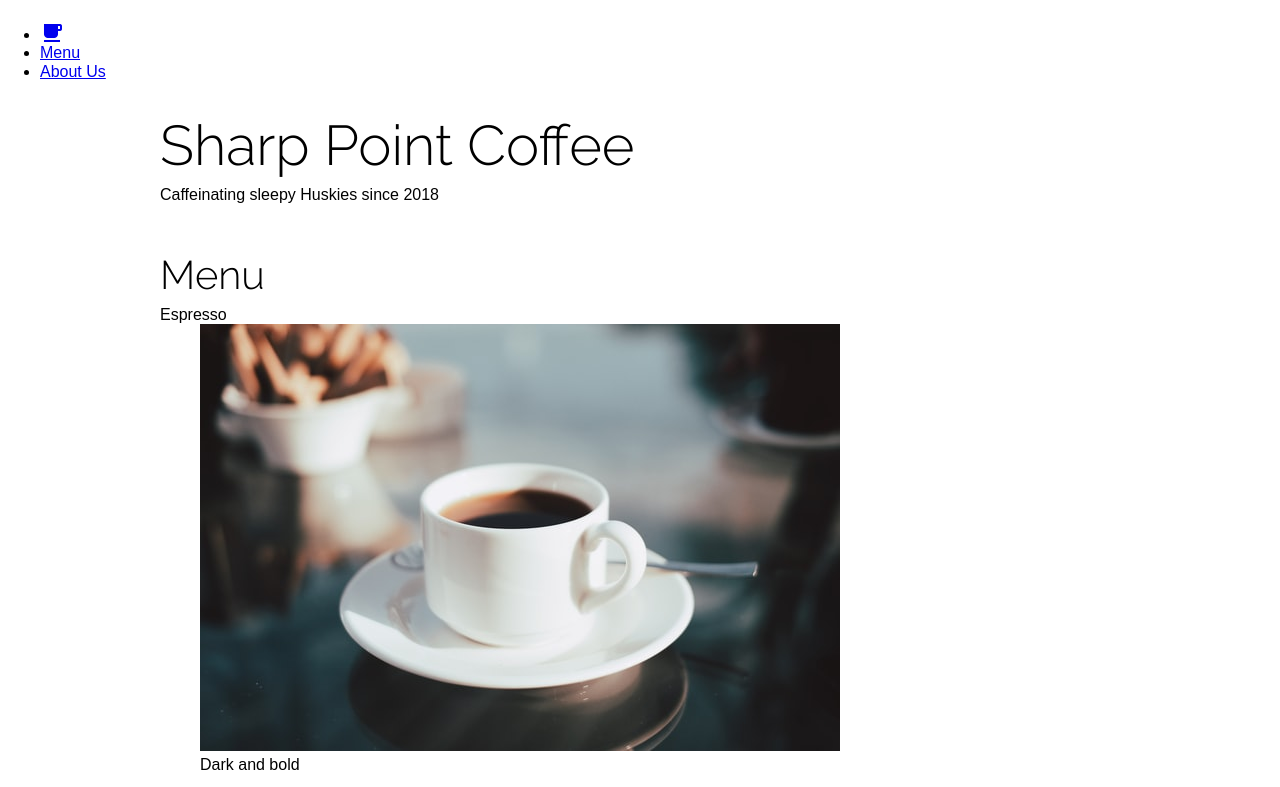
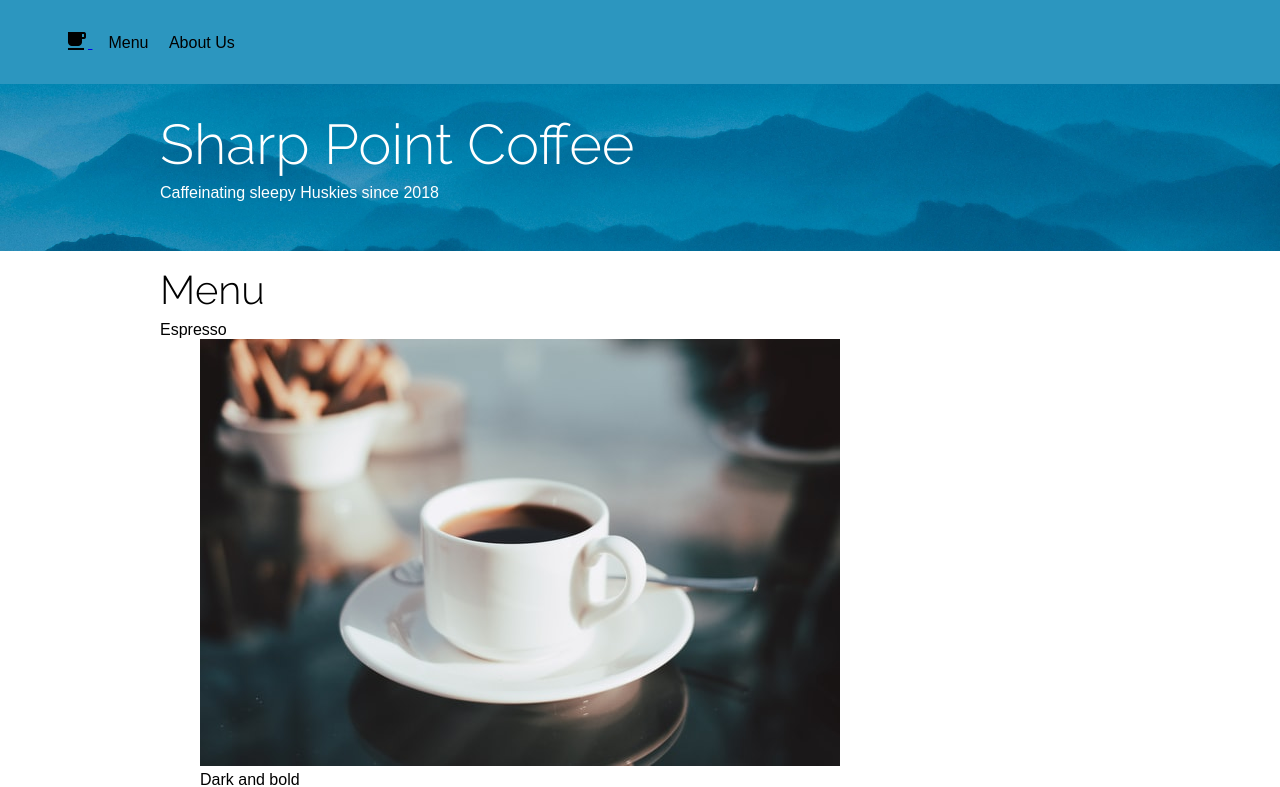
Before and after one commit to jared-garalde/lis549-e4, a plain HTML site: page index.html in a window 1280 px wide. Shown: the top 787 px of the page. Drawn offline with nearby package versions, Linux system fonts and the light colour scheme; a web font is replaced by a local one.

Commit message:
add nav and header styling

```diff
--- a/css/style.css
+++ b/css/style.css
@@ -1,3 +1,4 @@
+/* general fonts */
 body {
     font-family: 'Nunito Sans', 'Arial', sans-serif;
     font-size: 16px;
@@ -22,6 +23,7 @@ p, dl {
     margin-bottom: 1rem;
 }
 
+/* page spacing */
 .material-icons {
     position: relative;
     top: 5px;
@@ -33,3 +35,40 @@ p, dl {
     margin-right: auto;
     padding: 1em;
 }
+
+/* navbar */
+nav {
+    position: fixed;
+    width: 100%;
+    background-color: #2c96bf;
+    color: white;
+    padding: .5rem .5rem 1rem .5rem;
+}
+nav li {
+    margin: 1rem 0 0 1rem;
+    padding: 0;
+    display: inline;
+}
+nav li a {
+    color: black;
+    text-decoration: none;
+}
+nav li a:hover {
+    color: #F0F0F0;
+    border-bottom: .8rem;
+    transition: ease-out .25s;
+}
+
+/* header */
+header {
+    color: white;
+    padding-top: 6rem;
+    padding-bottom: 1rem;
+    background: url('../img/paul-gilmore-145802-unsplash.jpg') center / cover;
+    background-color: #0084Af;
+}
+
+#motto {
+    font-style: italic;
+    font-size: 1.25rem;
+}
```
